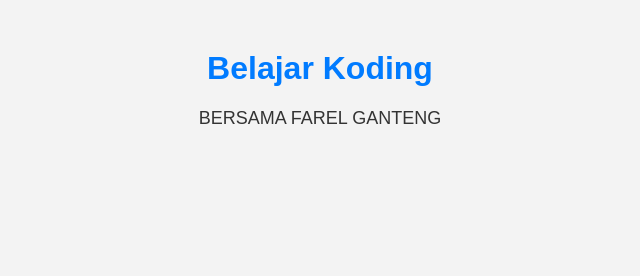
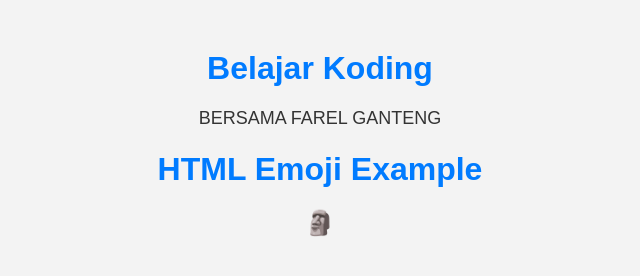
Before and after one commit to farell2105/belajar-koding, a plain HTML site: page index.html in a window 1280 px wide. Shown: the whole page, without its empty margins (320-960 px from the left). Drawn offline with Linux system fonts and the light colour scheme.

Commit message:
Update index.html

```diff
--- a/index.html
+++ b/index.html
@@ -26,6 +26,17 @@
 
     <h1>Belajar Koding</h1>
     <p>BERSAMA FAREL GANTENG</p>
+    <!DOCTYPE html>
+<html>
+<body>
+
+<h1>HTML Emoji Example</h1>
+
+<h2>&#128511;</h2>
 
 </body>
 </html>
+
+
+</body>
+</html>
```
